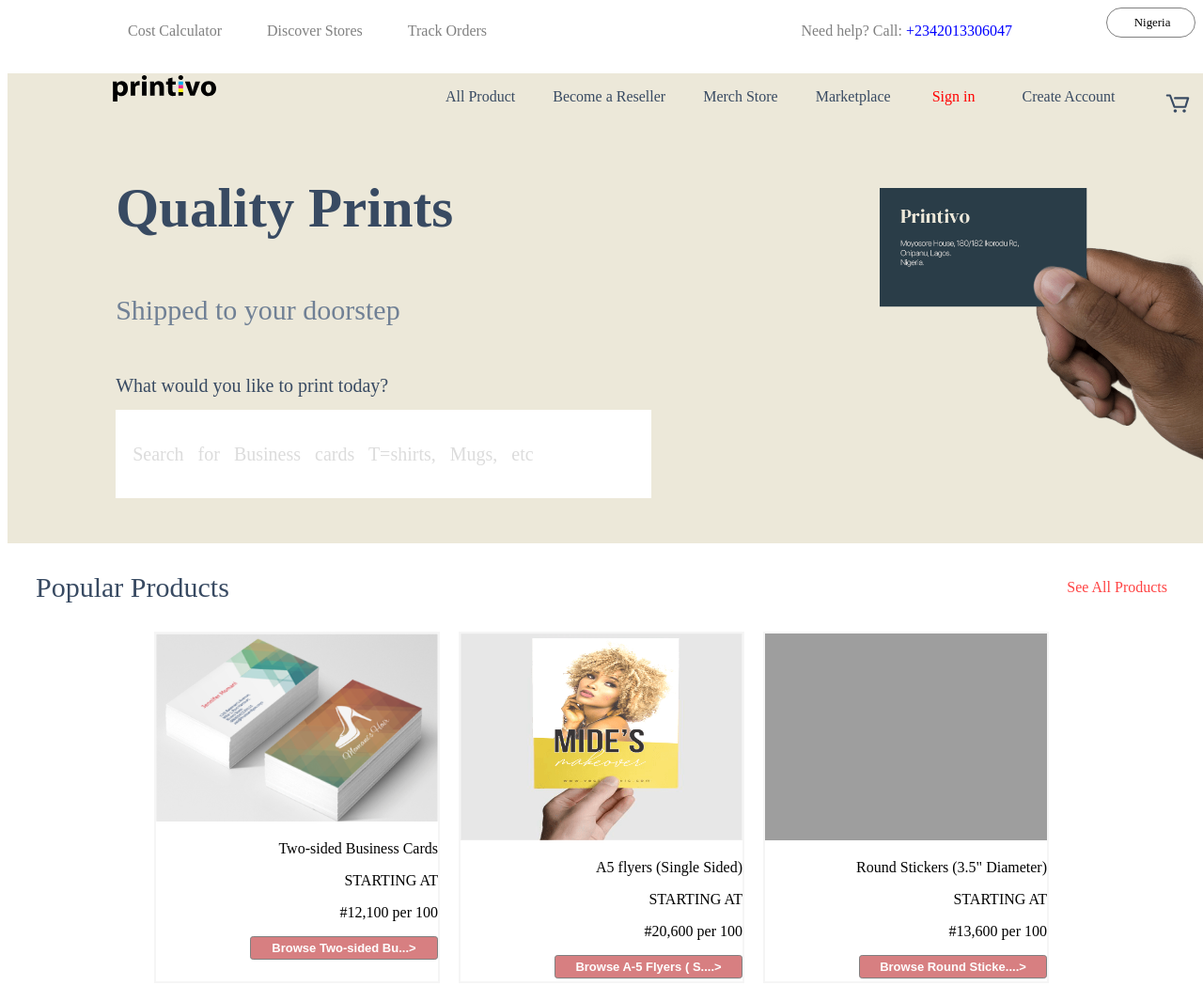
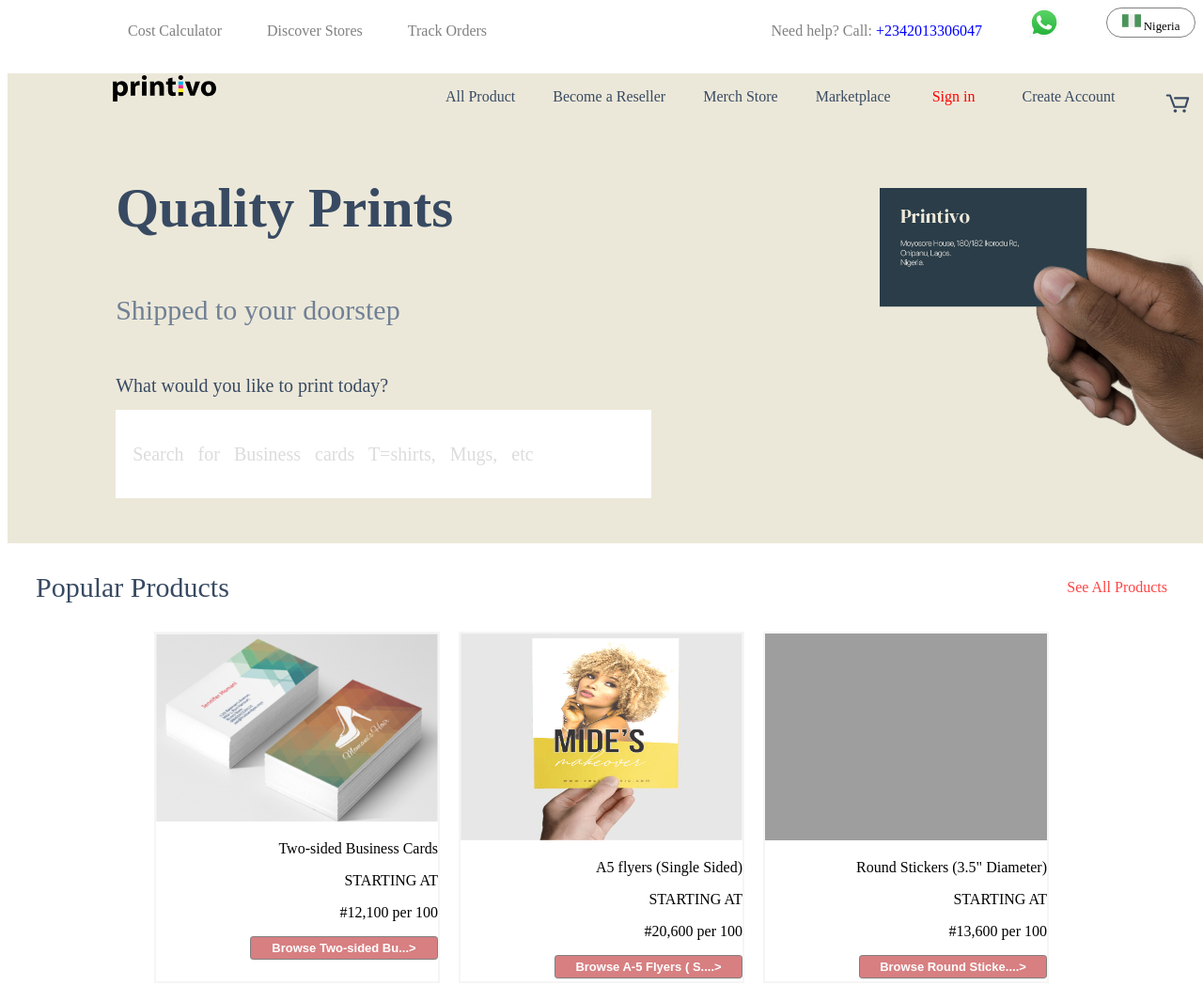
Before and after one commit to Tyga1972/printivo, a plain HTML site: page index.html in a window 1280 px wide. Shown: the top 1049 px of the page at 94% size. Drawn offline with Linux system fonts and the light colour scheme; the site is published under a folder, as on GitHub Pages, so addresses that start at the root find nothing.

Commit message:
fixed path

```diff
--- a/index.html
+++ b/index.html
@@ -18,8 +18,8 @@
         </ul>
         <div class="naija">
               <p> Need help? Call: <span class="blues">+2342013306047</span>  </p>
-              <div><img src="/download.svg11111111.svg" alt=""></div>
-            <button class="nigeria"><img width="20" src="/Multimedia/nigeria.svg" alt=""> Nigeria</button>
+              <div><img src="./download.svg11111111.svg" alt=""></div>
+            <button class="nigeria"><img width="20" src="./Multimedia/nigeria.svg" alt=""> Nigeria</button>
         </div>
 
     </nav>
```
